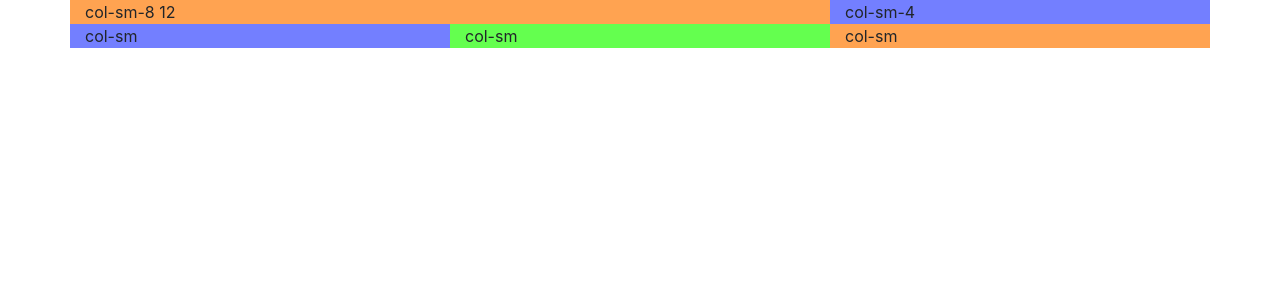
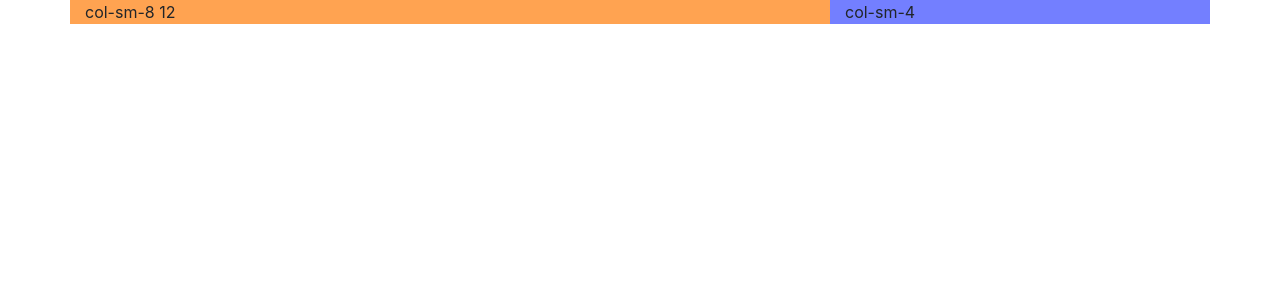
Before and after one commit to LightSparda/reminderall, a PHP site: page / in a window 1280 px wide. Shown: the top 300 px of the page. Run offline with PHP 8.4, Linux system fonts and the light colour scheme.

Commit message:
thrid one

```diff
--- a/index.php
+++ b/index.php
@@ -31,11 +31,6 @@
         <div class="col-sm-8 block1">col-sm-8 12</div>
         <div class="col-sm-4 block3">col-sm-4</div>
     </div>
-    <div class="row">
-        <div class="col-sm block3">col-sm</div>
-        <div class="col-sm block2">col-sm</div>
-        <div class="col-sm block1">col-sm</div>
-    </div>
 </div>
 
 
```
